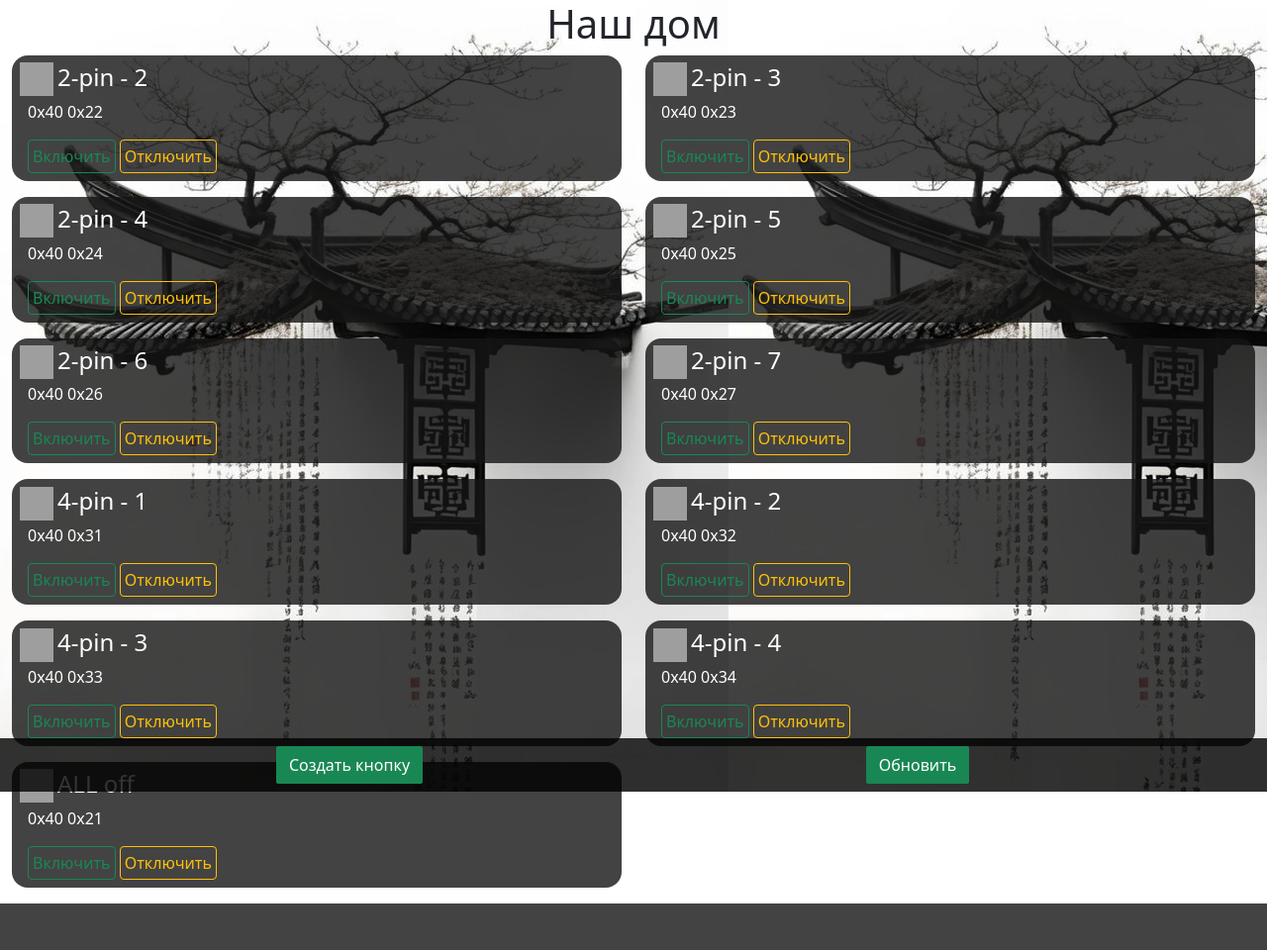
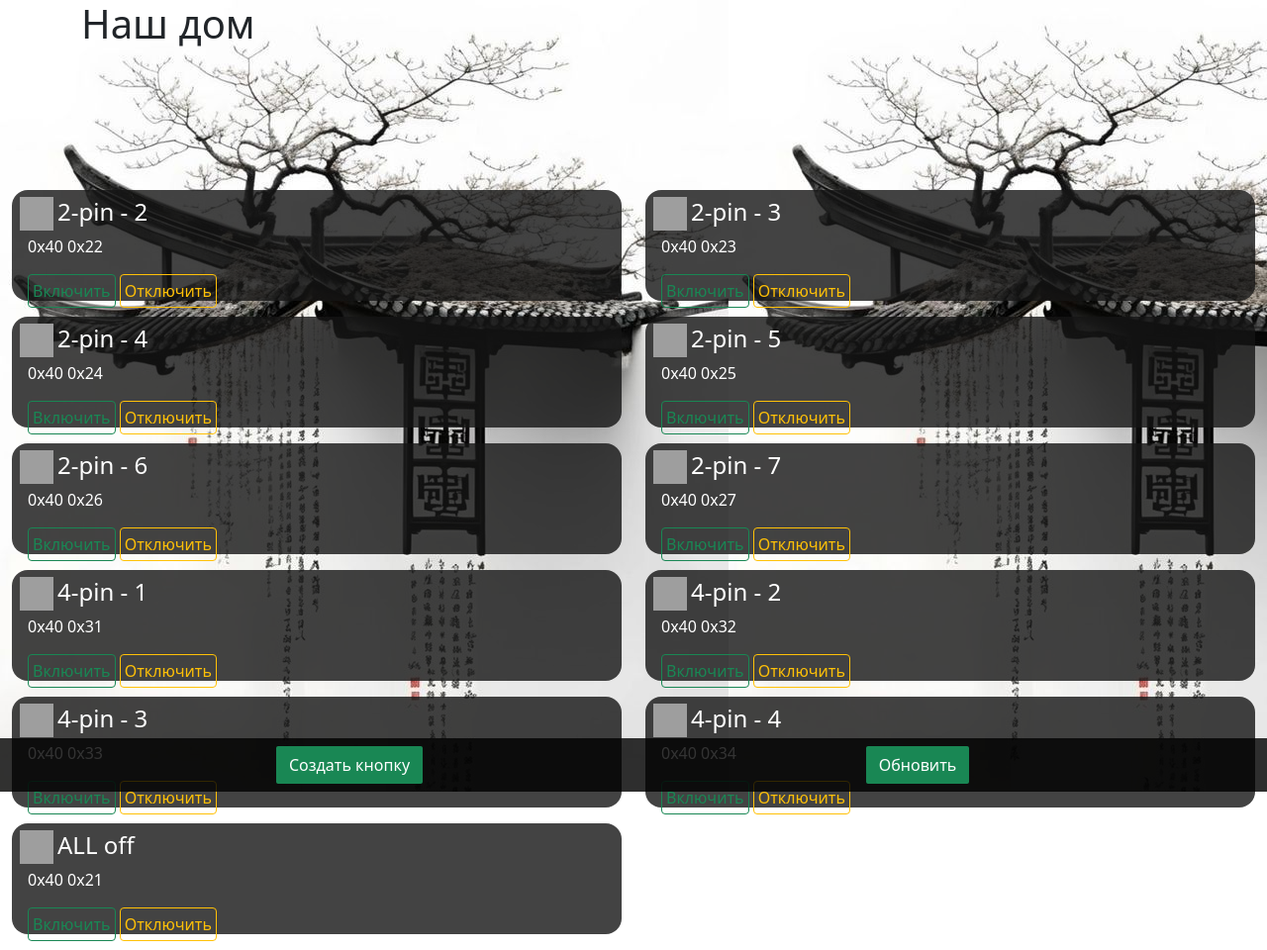
Before and after one commit to MaksoN12340987/RASBERRY, a Django app: page /supply/home/ in a window 1280 px wide. Shown: the whole page at 99% size. Before the commit the page ends 913 px from the top, so only its background shows below. Run offline with Django 5.2, Linux system fonts and the light colour scheme; data comes from the database, SQL or seed files in the repository; parts of the project's set-up code (start-up, migrations or seed data) failed here and were passed over; some libraries are stand-ins or nearby versions; grey boxes are pictures that could not be loaded.

Commit message:
configuratiom home

```diff
--- a/supply/templates/supply/home.html
+++ b/supply/templates/supply/home.html
@@ -5,16 +5,20 @@
 {% endblock %}
 
 {% block page_title %}
+<div class="container text-start" style="height: 12rem;">
   <h1>Наш дом</h1>
+</div>
 {% endblock %}
 
 {% block content %}
+
+
   <div class="row row-cols-2 mb-5">
 
     {% for switch in switches %}
       <div class="col">
 
-        <div class="container bg-item text-white-card p-1 mb-3 rounded-4">
+        <div class="container bg-item text-white-card p-1 mb-3 rounded-4" style="height: 7rem;">
 
           <div class="d-flex align-items-center ms-1">
             <img src="{{ switch.image }}" alt="" width="34" height="34" class="d-inline-block">
```
